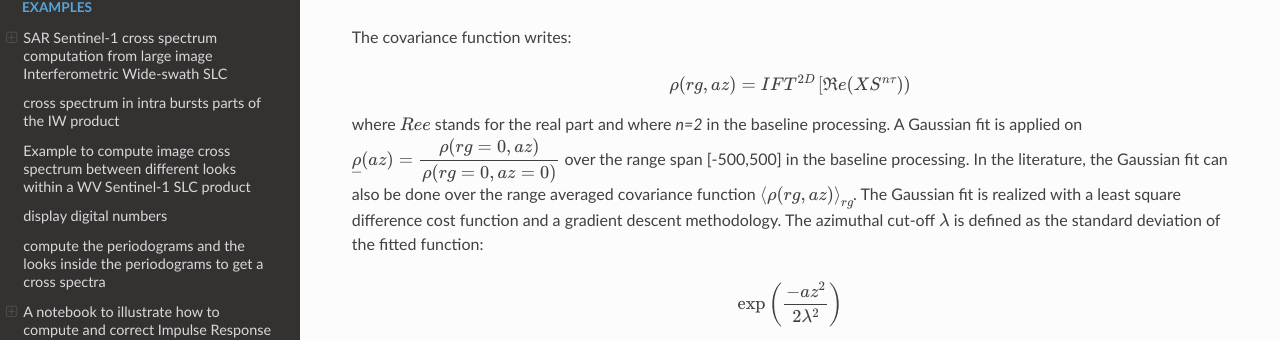
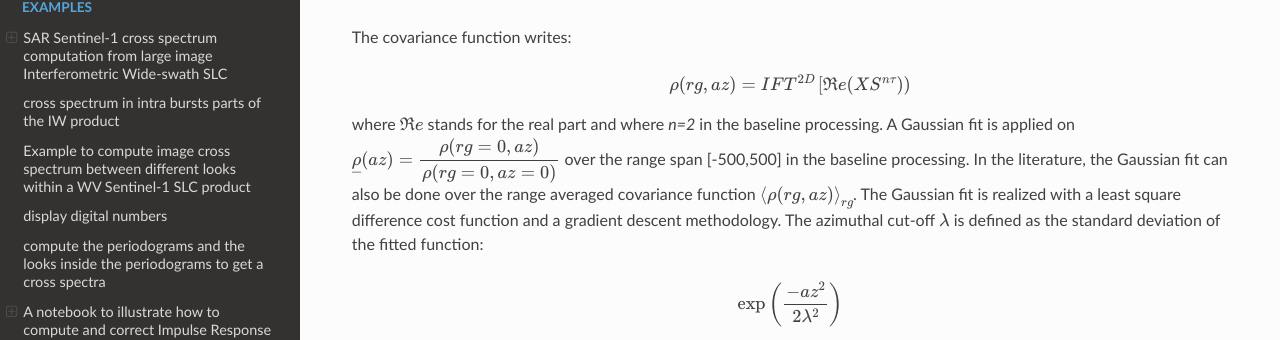
Before and after one commit to agrouaze/xsar_slc, a Sphinx documentation site: the page built from docs/cutoff.rst, in a window 1280 px wide and 932 px high. Shown: the part 422-762 px from the top of the window. Built offline with Sphinx 7.4.7 and the Read the Docs theme 2.0.0, drawn with Linux system fonts in a browser that asks for light colours; pages that are not in the unit, such as notebooks, are missing from menus.

Commit message:
fix typo

```diff
--- a/docs/cutoff.rst
+++ b/docs/cutoff.rst
@@ -21,7 +21,7 @@ The covariance function writes:
 .. math::
    \rho(rg,az) = IFT^{2D}\left[\Re e(XS^{n\tau})\right)
 
-where :math:`Re e` stands for the real part and where `n=2` in the baseline processing.
+where :math:`\Re e` stands for the real part and where `n=2` in the baseline processing.
 A Gaussian fit is applied on :math:`\underline{\rho}(az) = \dfrac{\rho(rg=0, az)}{\rho(rg=0, az=0)}` over the range span [-500,500] in the baseline processing.
 In the literature, the Gaussian fit can also be done over the range averaged covariance function :math:`\left\langle\rho(rg,az)\right\rangle_{rg}`.
 The Gaussian fit is realized with a least square difference cost function and a gradient descent methodology.
```
